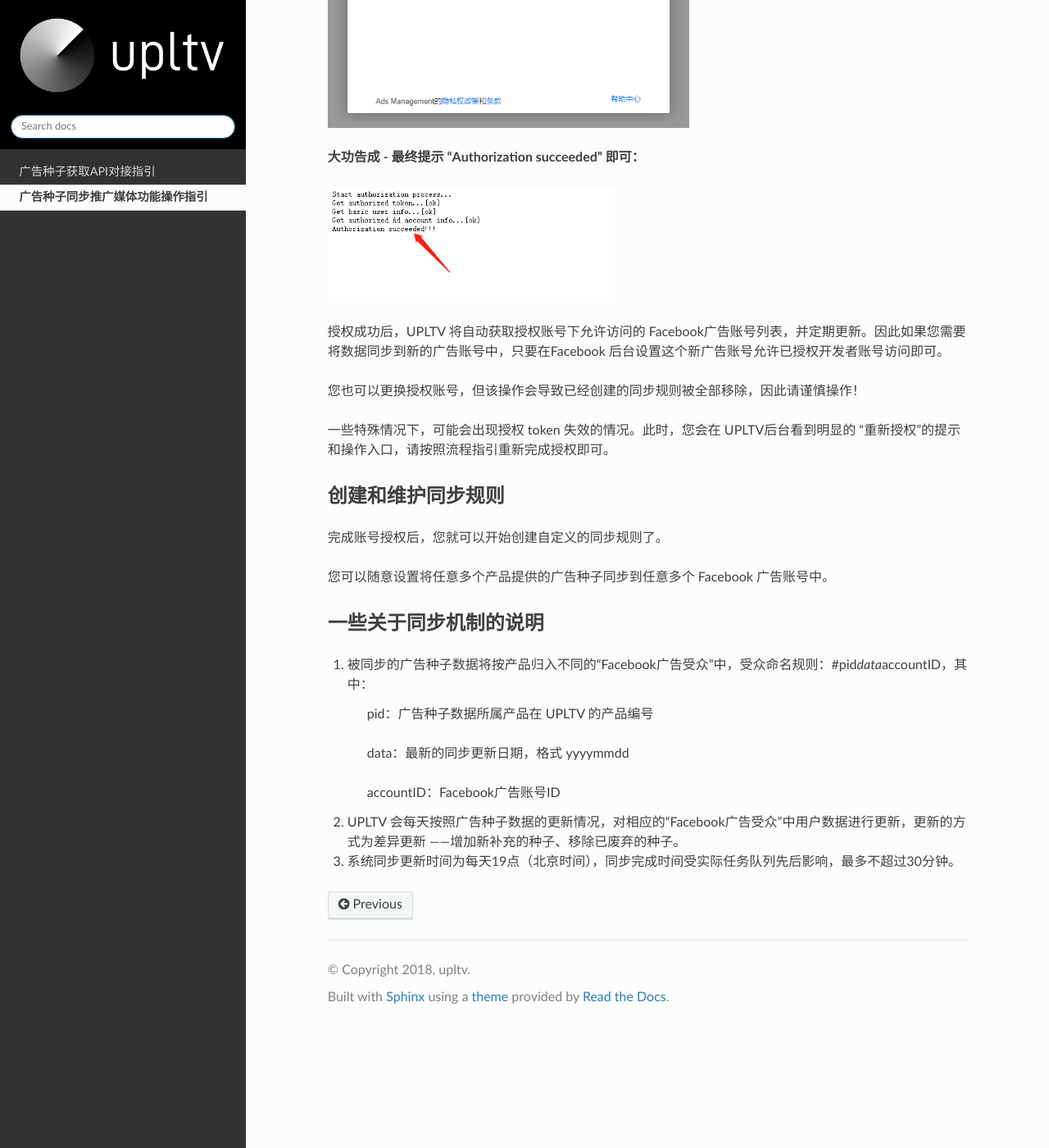
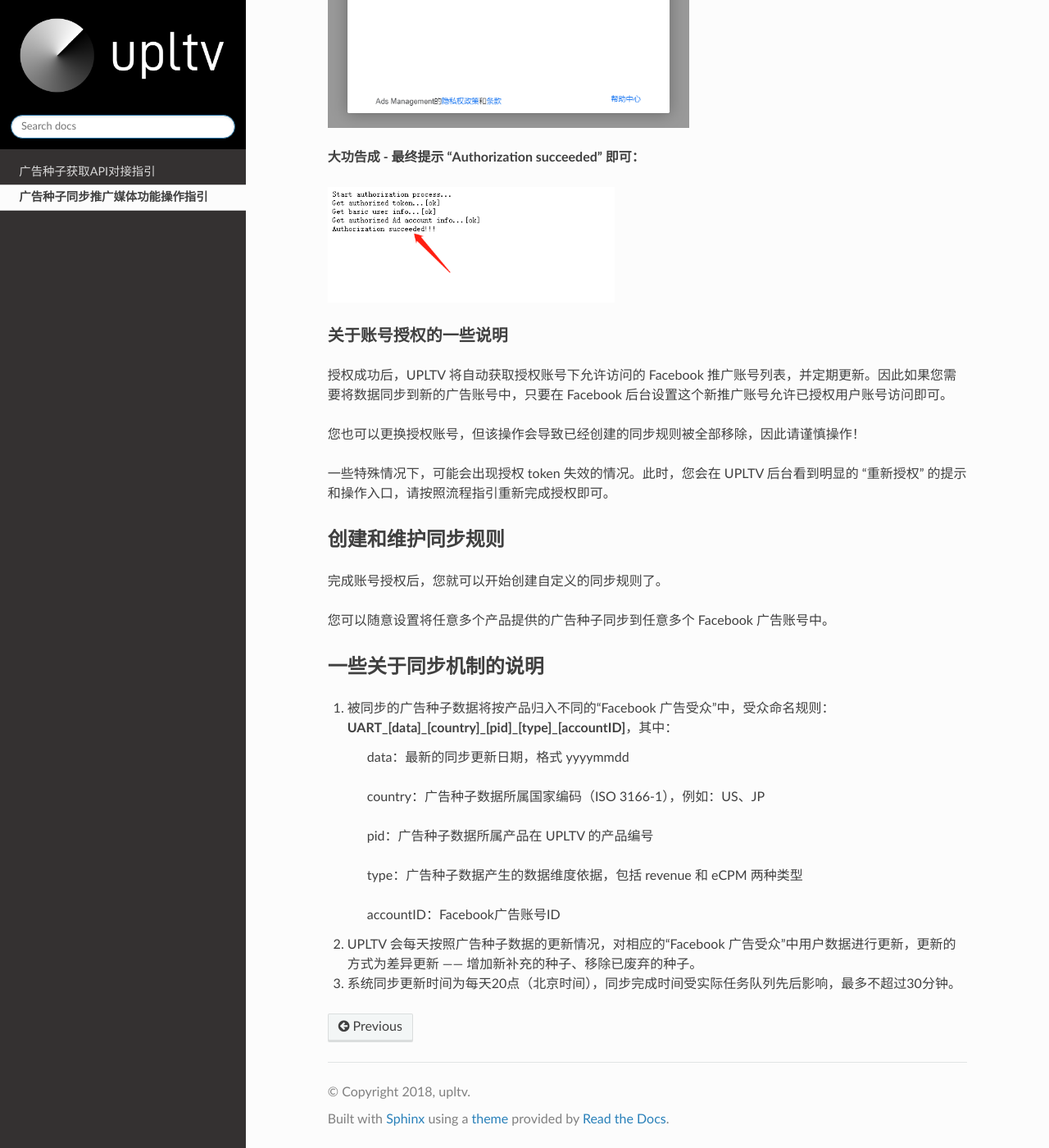
Before and after one commit to wawo00/Seeds_Acquisition_CN, a Sphinx documentation site: the page built from source/chapter/page2.rst, in a window 1280 px wide and 1400 px high, scrolled down 2063 px. Shown: the whole window at 82% size. Built offline with Sphinx 7.4.7 and the Read the Docs theme 2.0.0, drawn with Linux system fonts in a browser that asks for light colours.

Commit message:
update version

```diff
--- a/source/chapter/page2.rst
+++ b/source/chapter/page2.rst
@@ -44,29 +44,42 @@ Facebook 推广账号授权
    :scale: 70 %
    :alt: picture 4
 
-授权成功后，UPLTV 将自动获取授权账号下允许访问的 Facebook广告账号列表，并定期更新。因此如果您需要将数据同步到新的广告账号中，只要在Facebook 后台设置这个新广告账号允许已授权开发者账号访问即可。
+关于账号授权的一些说明
+^^^^^^^^^^^^^^^^^^^^^^
+
+授权成功后，UPLTV 将自动获取授权账号下允许访问的 Facebook
+推广账号列表，并定期更新。因此如果您需要将数据同步到新的广告账号中，只要在
+Facebook 后台设置这个新推广账号允许已授权用户账号访问即可。
 
 您也可以更换授权账号，但该操作会导致已经创建的同步规则被全部移除，因此请谨慎操作！
 
-一些特殊情况下，可能会出现授权 token 失效的情况。此时，您会在 UPLTV后台看到明显的 “重新授权”的提示和操作入口，请按照流程指引重新完成授权即可。
+一些特殊情况下，可能会出现授权 token 失效的情况。此时，您会在 UPLTV
+后台看到明显的 “重新授权”
+的提示和操作入口，请按照流程指引重新完成授权即可。
 
 创建和维护同步规则
 ------------------
 
 完成账号授权后，您就可以开始创建自定义的同步规则了。
 
-您可以随意设置将任意多个产品提供的广告种子同步到任意多个 Facebook 广告账号中。
+您可以随意设置将任意多个产品提供的广告种子同步到任意多个 Facebook
+广告账号中。
 
 一些关于同步机制的说明
 ----------------------
 
-#. 被同步的广告种子数据将按产品归入不同的“Facebook广告受众”中，受众命名规则：#pid\ *data*\ accountID，其中：
+#. 被同步的广告种子数据将按产品归入不同的“Facebook 广告受众”中，受众命名规则：**UART_[data]_[country]_[pid]_[type]_[accountID]**，其中：
+
+    data：最新的同步更新日期，格式 yyyymmdd
+
+    country：广告种子数据所属国家编码（ISO 3166-1），例如：US、JP
 
     pid：广告种子数据所属产品在 UPLTV 的产品编号
 
-    data：最新的同步更新日期，格式 yyyymmdd
+    type：广告种子数据产生的数据维度依据，包括 revenue 和 eCPM 两种类型
 
     accountID：Facebook广告账号ID
-#. UPLTV 会每天按照广告种子数据的更新情况，对相应的“Facebook广告受众”中用户数据进行更新，更新的方式为差异更新 ——增加新补充的种子、移除已废弃的种子。
 
-#. 系统同步更新时间为每天19点（北京时间），同步完成时间受实际任务队列先后影响，最多不超过30分钟。
+#. UPLTV 会每天按照广告种子数据的更新情况，对相应的“Facebook 广告受众”中用户数据进行更新，更新的方式为差异更新 —— 增加新补充的种子、移除已废弃的种子。
+
+#. 系统同步更新时间为每天20点（北京时间），同步完成时间受实际任务队列先后影响，最多不超过30分钟。
```
Also changed, not shown: 5 other files.
